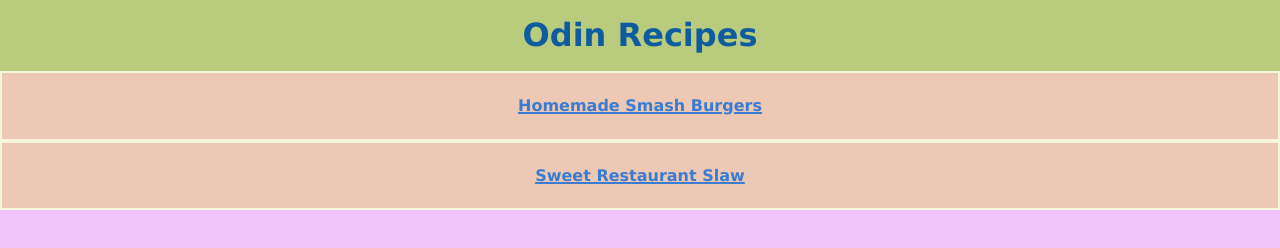
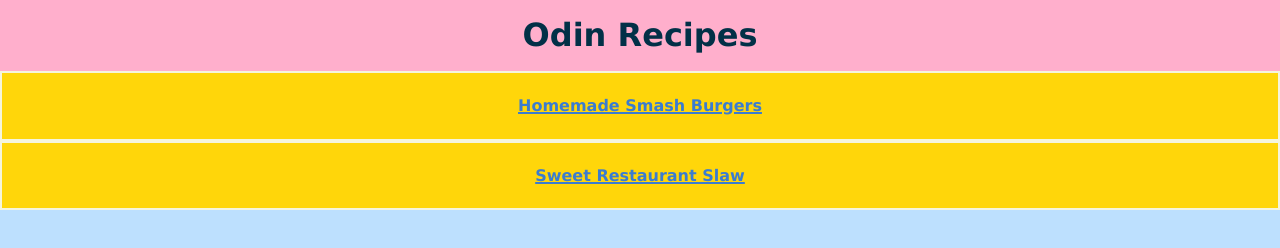
Before and after one commit to rezanej/Odin_Recipes, a plain HTML site: page index.html in a window 1280 px wide. Drawn offline with Linux system fonts and the light colour scheme.

Commit message:
Change colors of pages

```diff
--- a/styles/style.css
+++ b/styles/style.css
@@ -6,7 +6,7 @@
 }
 body {
   font-family: Verdana, Geneva, Tahoma, sans-serif;
-  background-color: #ca28f345;
+  background-color: #BDE0FE;
 }
 .container{
     width: 70%;
@@ -20,13 +20,13 @@ body {
   text-align: center;
 }
 .title {
-  background-color: #a1cf45af;
+  background-color: #FFAFCC;
   text-align: center;
   padding: 10px;
-  color: rgb(14, 91, 159);
+  color: #023047;
 }
 .links-list {
-  background-color: #e9ce6073;
+  background-color: #ffd60a;
   list-style: none;
 }
 .links-list a {
```
